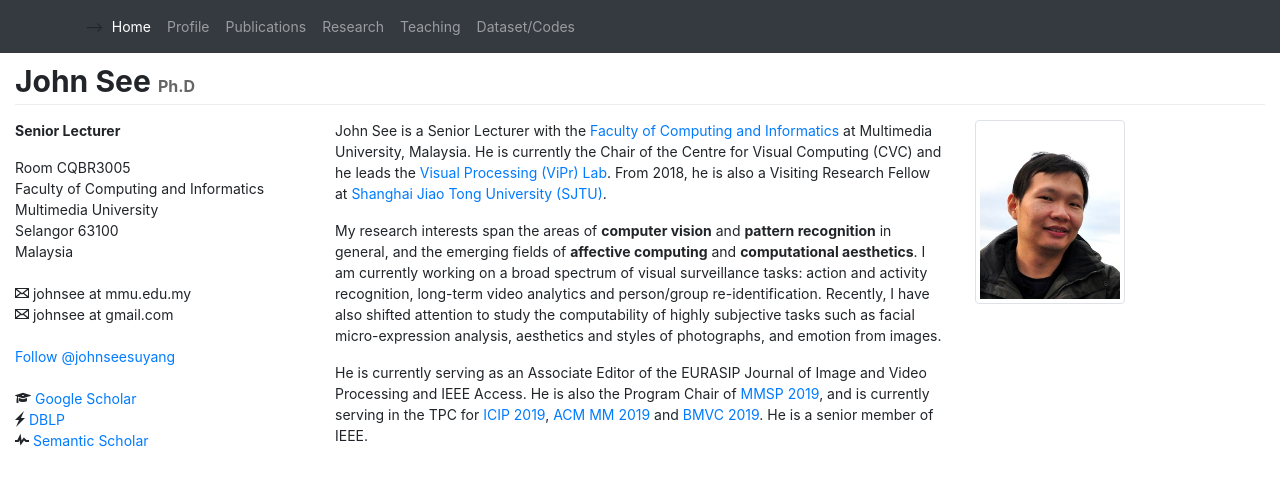
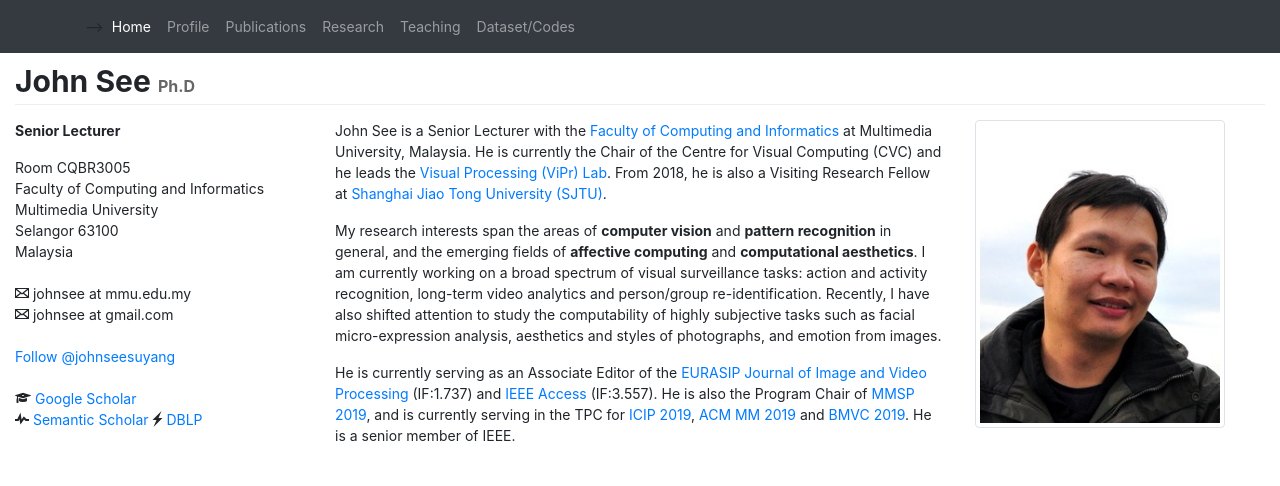
Before and after one commit to john-see/john-see.github.io, a Jekyll site: the page index.html, which Jekyll copies as it is, in a window 1280 px wide. Shown: the top 486 px of the page. Built offline with Jekyll 4.4.1, drawn with Linux system fonts in a browser that asks for light colours; comment, search, counter and statistics services are not loaded.

Commit message:
minor changes

```diff
--- a/index.html
+++ b/index.html
@@ -81,8 +81,8 @@
 
                     <div>
                         <span class="octicon octicon-mortar-board"></span> <a href="https://scholar.google.com/citations?user=oMjrLWcAAAAJ" target="_blank">Google Scholar</a><br />
-                        <span class="octicon octicon-zap"></span> <a href="https://dblp.uni-trier.de/pers/hd/s/See:John" target="_blank">DBLP</a><br />
                         <span class="octicon octicon-pulse"></span> <a href="https://www.semanticscholar.org/author/John-See/2339975" target="_blank">Semantic Scholar</a>
+                        <span class="octicon octicon-zap"></span>&nbsp;<a href="https://dblp.uni-trier.de/pers/hd/s/See:John" target="_blank">DBLP</a><br />
                     </div>
 
         </div>
@@ -91,11 +91,11 @@
 
             <p>My research interests span the areas of <b>computer vision</b> and <b>pattern recognition</b> in general, and the emerging fields of <b>affective computing</b> and <b>computational aesthetics</b>. I am currently working on a broad spectrum of visual surveillance tasks: action and activity recognition, long-term video analytics and person/group re-identification. Recently, I have also shifted attention to study the computability of highly subjective tasks such as facial micro-expression analysis, aesthetics and styles of photographs, and emotion from images.</p>
 
-            <p>He is currently serving as an Associate Editor of the EURASIP Journal of Image and Video Processing and IEEE Access. He is also the Program Chair of <a href="https://mmsp2019.org" target="_blank">MMSP 2019</a>, and is currently serving in the TPC for <a href="http://2019.ieeeicip.org/" target="_blank">ICIP 2019</a>, <a href="https://www.acmmm.org/2019/" target="_blank">ACM MM 2019</a> and <a href="https://bmvc2019.org/" target="_blank">BMVC 2019</a>. He is a senior member of IEEE.</p>
+            <p>He is currently serving as an Associate Editor of the <a href="https://jivp-eurasipjournals.springeropen.com/">EURASIP Journal of Image and Video Processing</a> (IF:1.737) and <a href="https://ieeeaccess.ieee.org/">IEEE Access</a> (IF:3.557). He is also the Program Chair of <a href="https://mmsp2019.org" target="_blank">MMSP 2019</a>, and is currently serving in the TPC for <a href="http://2019.ieeeicip.org/" target="_blank">ICIP 2019</a>, <a href="https://www.acmmm.org/2019/" target="_blank">ACM MM 2019</a> and <a href="https://bmvc2019.org/" target="_blank">BMVC 2019</a>. He is a senior member of IEEE.</p>
 
         </div>
         <div class="col-sm-3">
-            <img src="./images/johnsee.jpg" alt="John See" class="img-thumbnail" width="150" />
+            <img src="./images/johnsee.jpg" alt="John See" class="img-thumbnail" width="250" />
         </div>
     </div>
   </div
```
